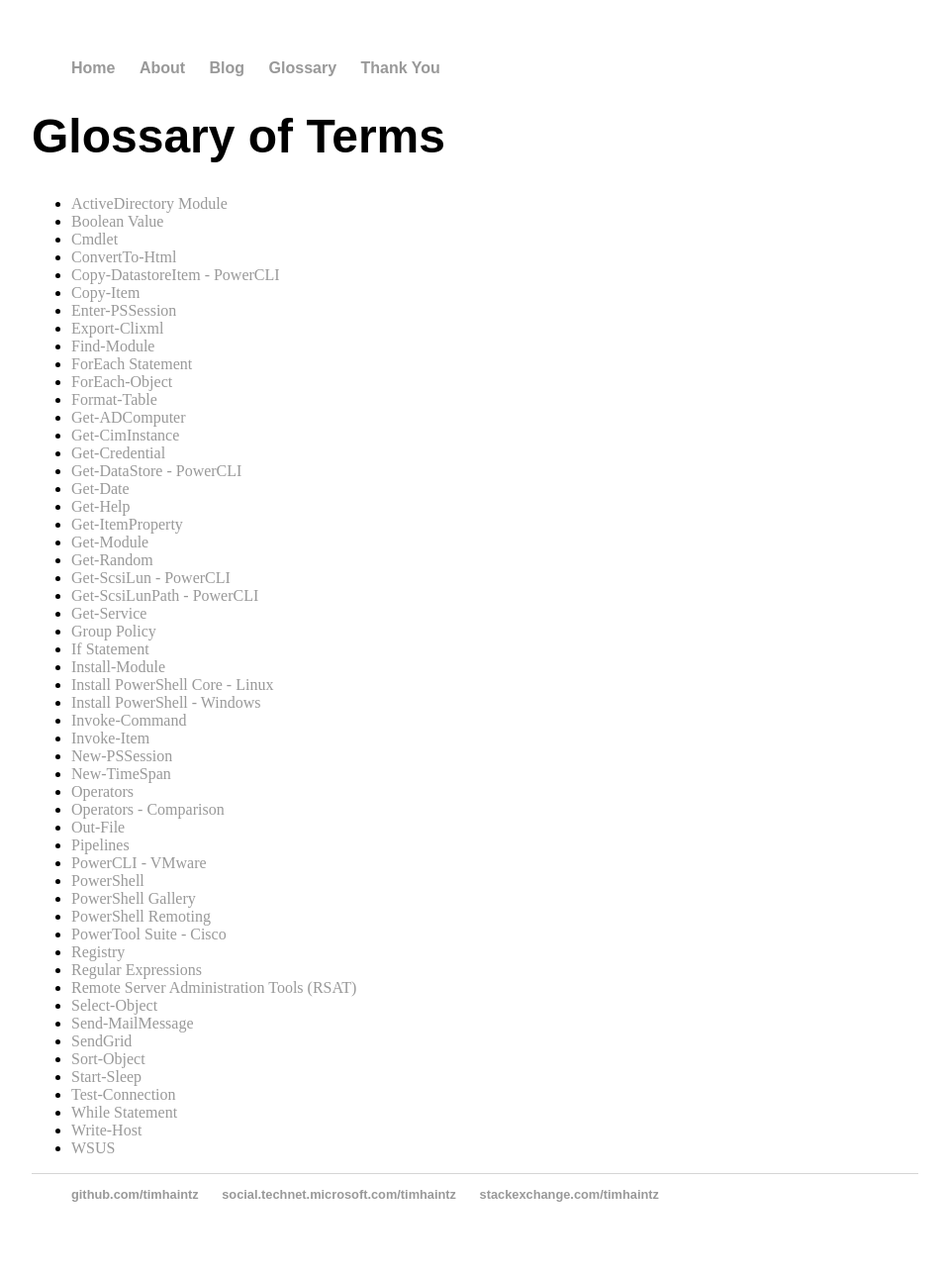
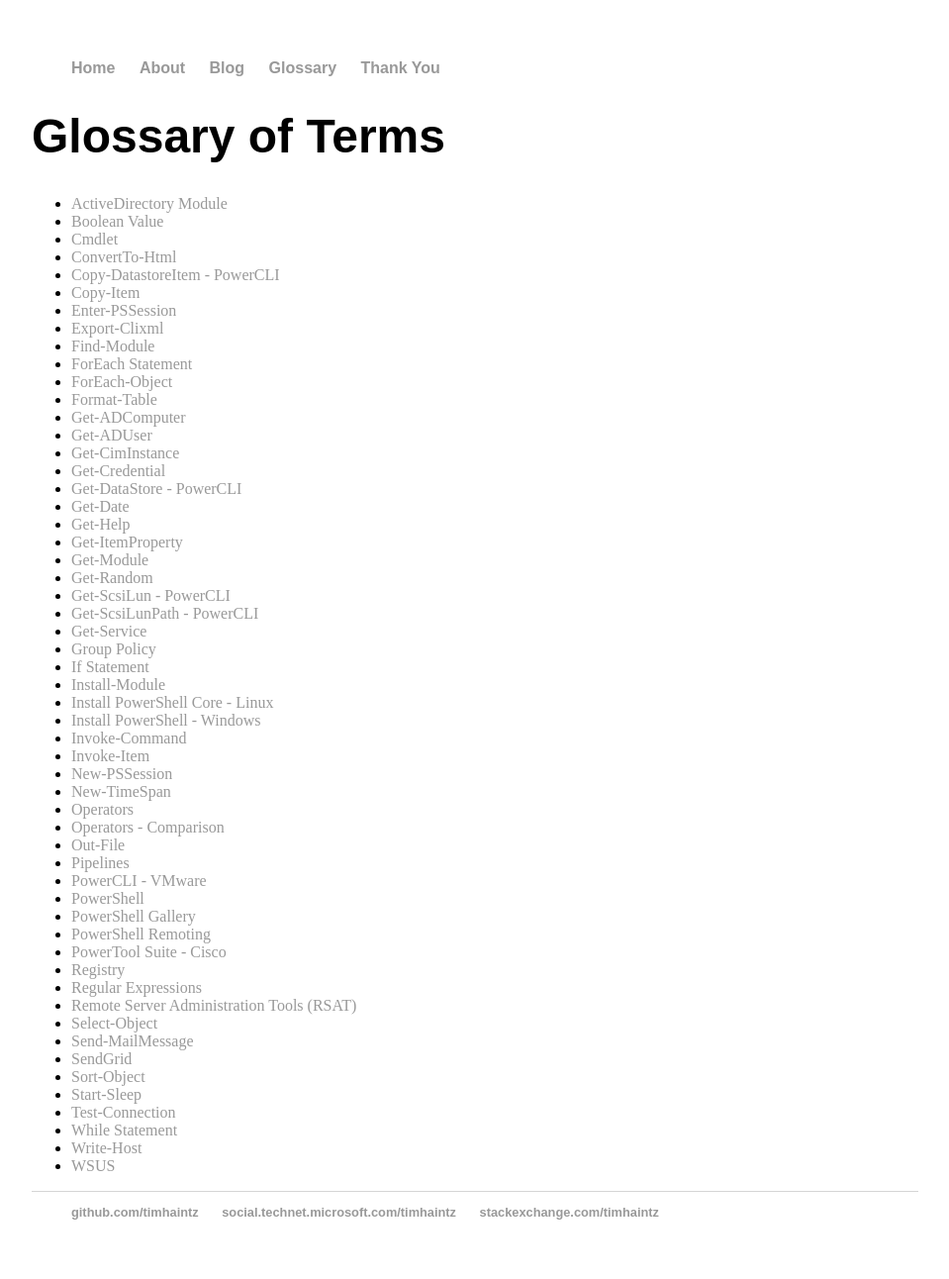
Before and after one commit to timhaintz/timhaintz.github.io, a Jekyll site: the page built from glossary/index.md, in a window 1280 px wide. Shown: the whole page at 99% size, without its empty margins (160-1119 px from the left). Built offline with Jekyll 4.4.1, drawn with Linux system fonts in a browser that asks for light colours.

Commit message:
Get-ADUser added

```diff
--- a/glossary/index.md
+++ b/glossary/index.md
@@ -18,6 +18,7 @@
 * [ForEach-Object](https://docs.microsoft.com/en-us/powershell/module/microsoft.powershell.core/foreach-object?view=powershell-6)
 * [Format-Table](https://docs.microsoft.com/en-us/powershell/module/microsoft.powershell.utility/format-table?view=powershell-6)
 * [Get-ADComputer](https://docs.microsoft.com/en-us/powershell/module/addsadministration/get-adcomputer?view=win10-ps)
+* [Get-ADUser](https://docs.microsoft.com/en-us/powershell/module/addsadministration/get-aduser?view=win10-ps)
 * [Get-CimInstance](https://docs.microsoft.com/en-us/powershell/module/cimcmdlets/get-ciminstance?view=powershell-6)
 * [Get-Credential](https://docs.microsoft.com/en-us/powershell/module/microsoft.powershell.security/get-credential?view=powershell-6)
 * [Get-DataStore - PowerCLI](https://code.vmware.com/docs/6702/cmdlet-reference#/doc/Get-Datastore.html)
```
